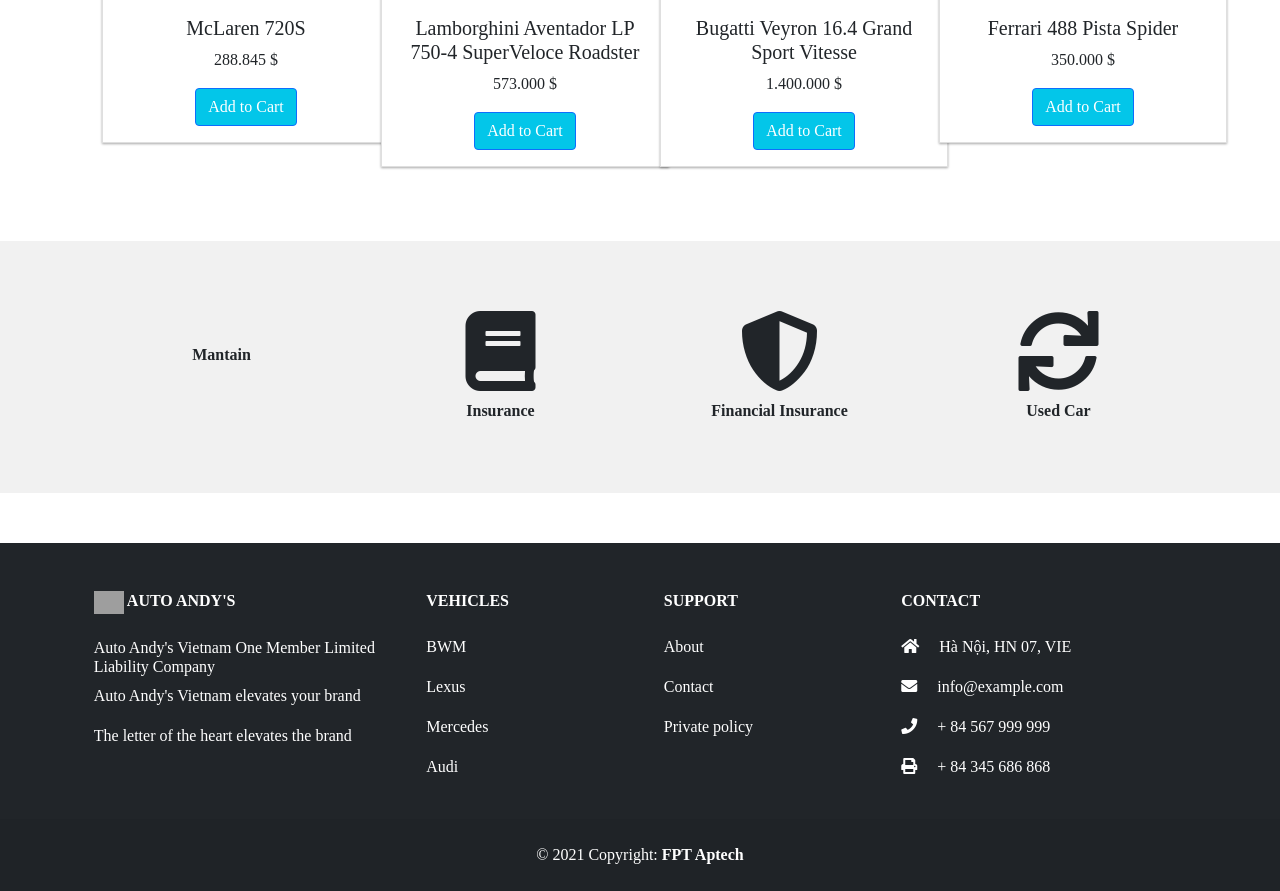
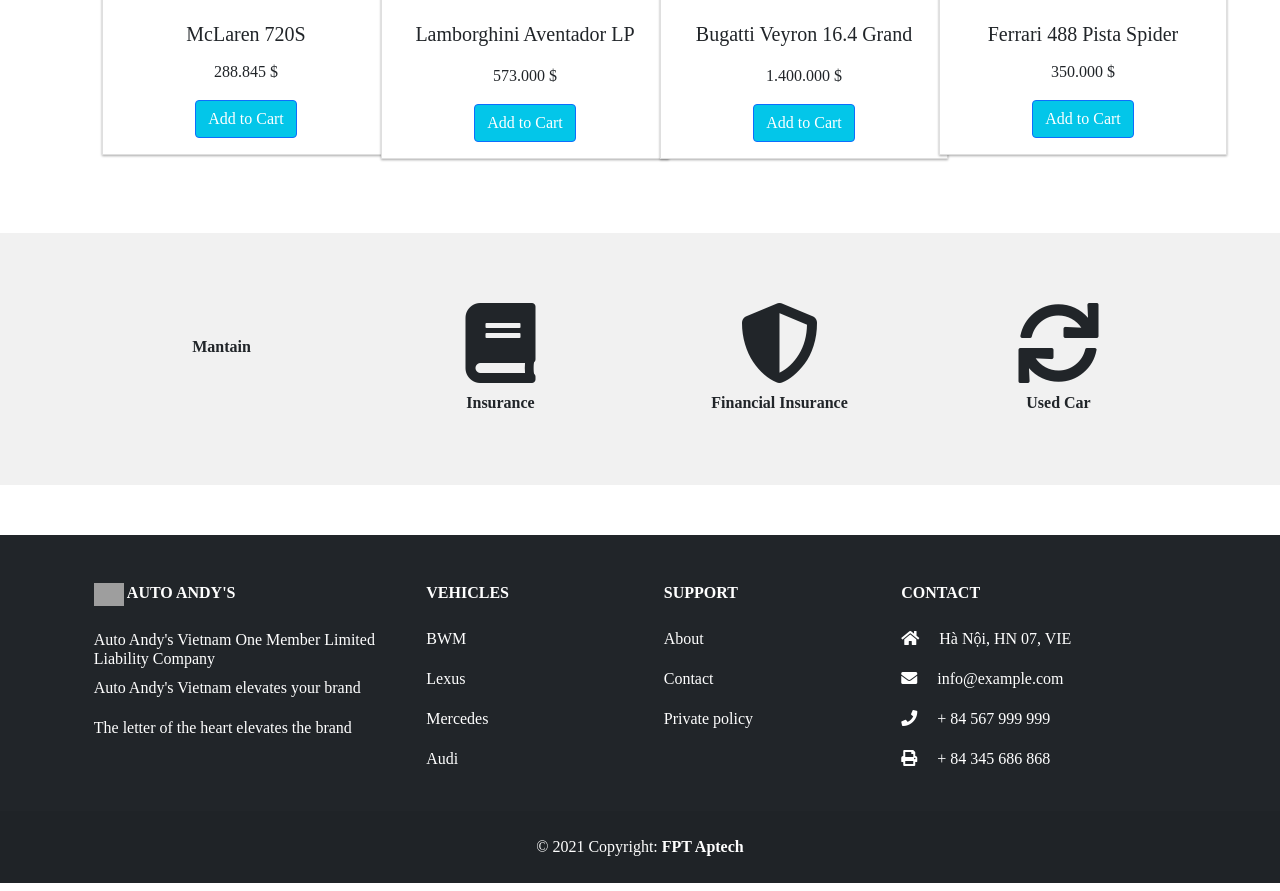
Before and after one commit to phuonghd28/auto-andy, a PHP site: page / in a window 1280 px wide. Shown: the part 1907-2798 px from the top of the page. Run offline with PHP 8.4, Linux system fonts and the light colour scheme; some libraries are stand-ins or nearby versions; some web fonts are replaced; grey boxes are pictures that could not be loaded.

Commit message:
add cars

```diff
--- a/public/css/index.css
+++ b/public/css/index.css
@@ -171,6 +171,14 @@ a:hover{
     z-index: 5;
     content: '';
 }
+.card-title{
+    display: block;
+    text-overflow: ellipsis;
+    word-wrap: break-word;
+    overflow: hidden;
+    max-height: 2em;
+    line-height: 1.8em;
+}
 @media only screen and (max-width: 768px) {
     /* For mobile phones: */
     [class*="col-"] {
```
